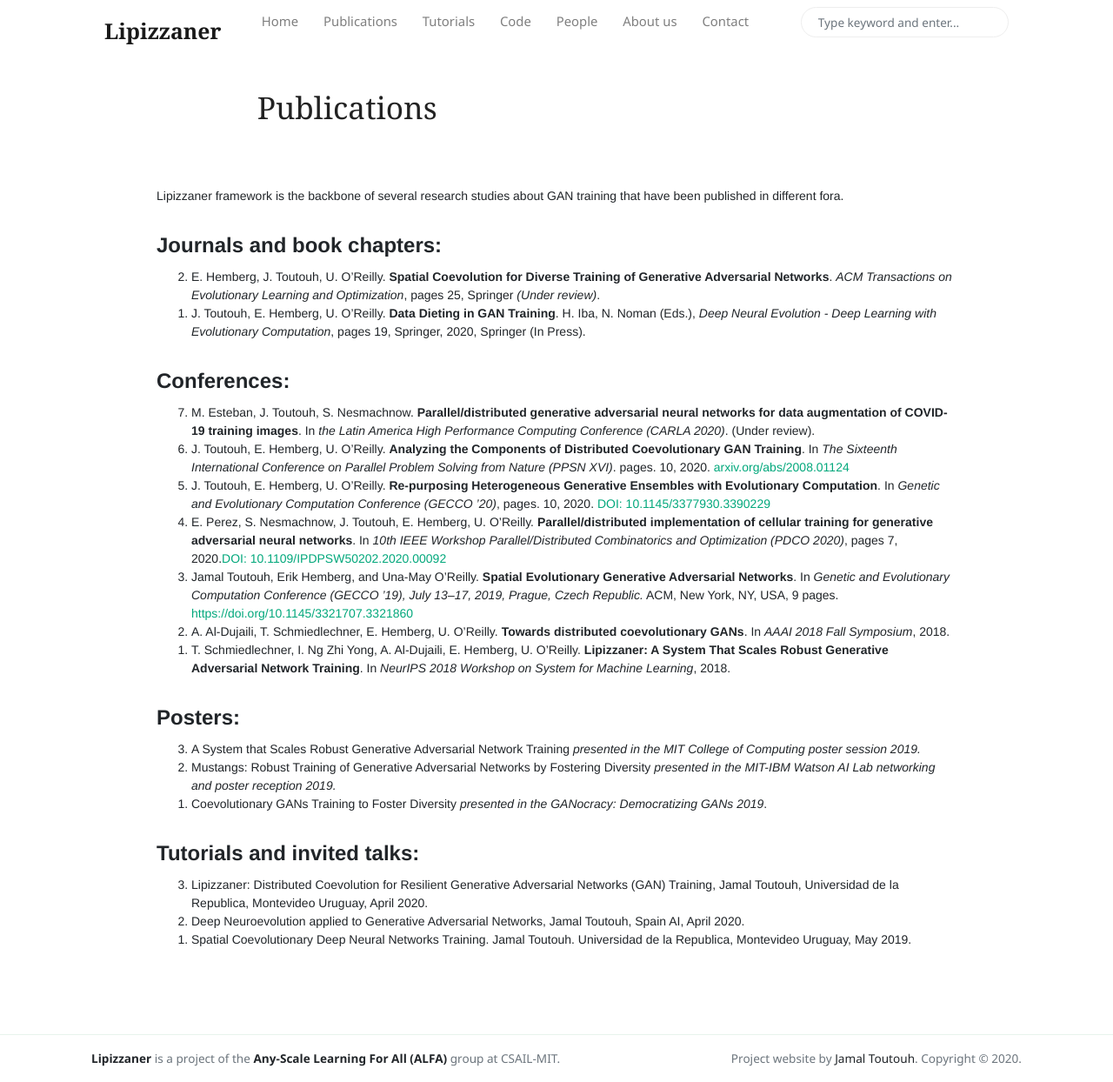
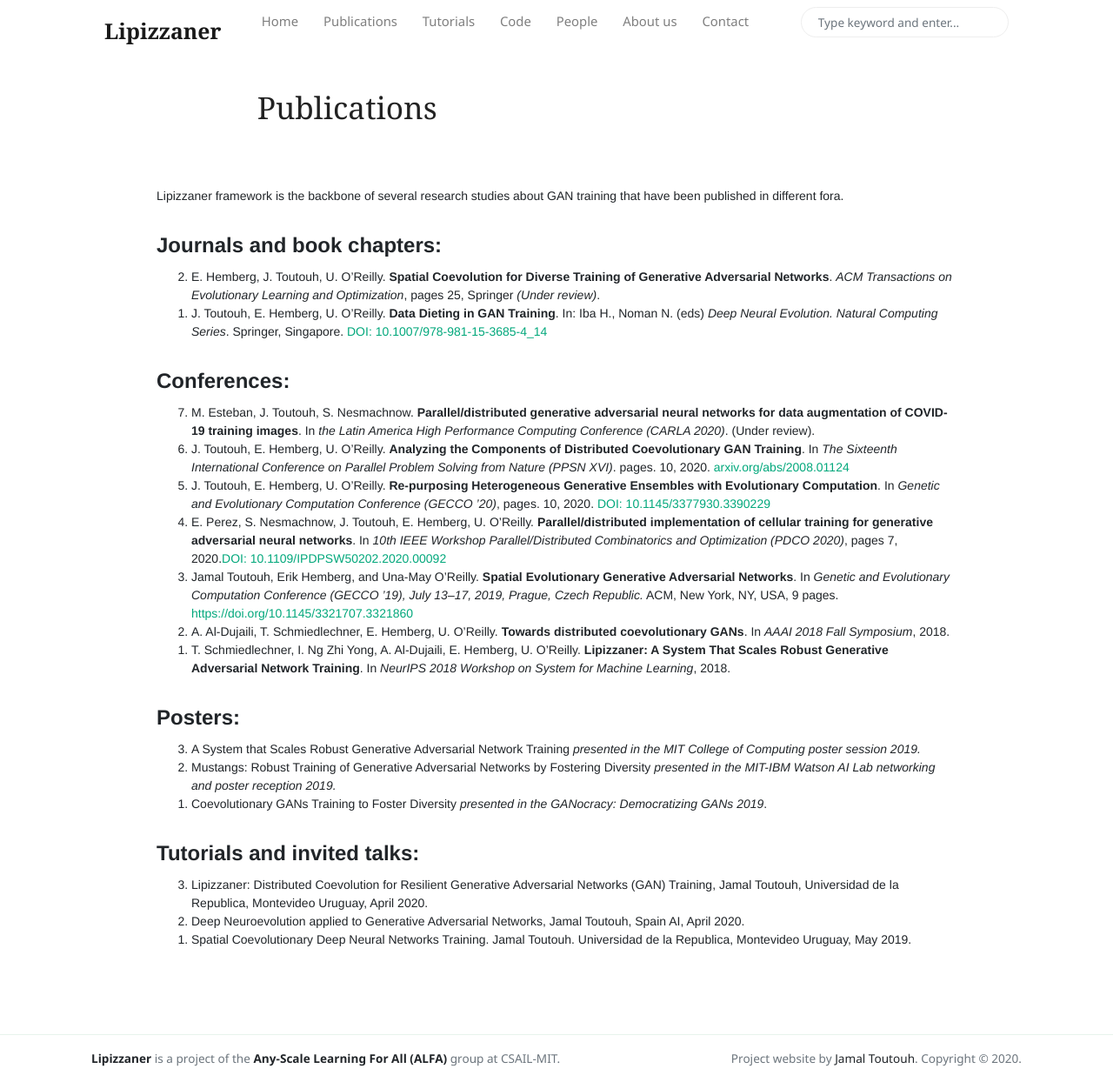
Before and after one commit to jamaltoutouh/lipizzaner-web, a Jekyll site: the page built from _pages/publications.md, in a window 1280 px wide and 1244 px high. Shown: the whole window at 87% size. Built offline with Jekyll 4.4.1, drawn with Linux system fonts in a browser that asks for light colours; nearby versions of some CDN libraries.

Commit message:
Updating pubs.

```diff
--- a/_pages/publications.md
+++ b/_pages/publications.md
@@ -8,7 +8,7 @@ Lipizzaner framework is the backbone of several research studies about GAN train
 
 #### Journals and book chapters:
 0. E. Hemberg, J. Toutouh, U. O’Reilly. **Spatial Coevolution for Diverse Training of Generative Adversarial Networks**. *ACM Transactions on Evolutionary Learning and Optimization*, pages 25, Springer *(Under review)*.
-0. J. Toutouh, E. Hemberg, U. O’Reilly. **Data Dieting in GAN Training**. H. Iba, N. Noman (Eds.), *Deep Neural Evolution - Deep Learning with Evolutionary Computation*, pages 19, Springer, 2020, Springer (In Press).
+0. J. Toutouh, E. Hemberg, U. O’Reilly. **Data Dieting in GAN Training**. In: Iba H., Noman N. (eds) *Deep Neural Evolution. Natural Computing Series*. Springer, Singapore. [DOI: 10.1007/978-981-15-3685-4_14](https://arxiv.org/abs/2004.04642)
 {: reversed="reversed"}
 
 #### Conferences:
```
